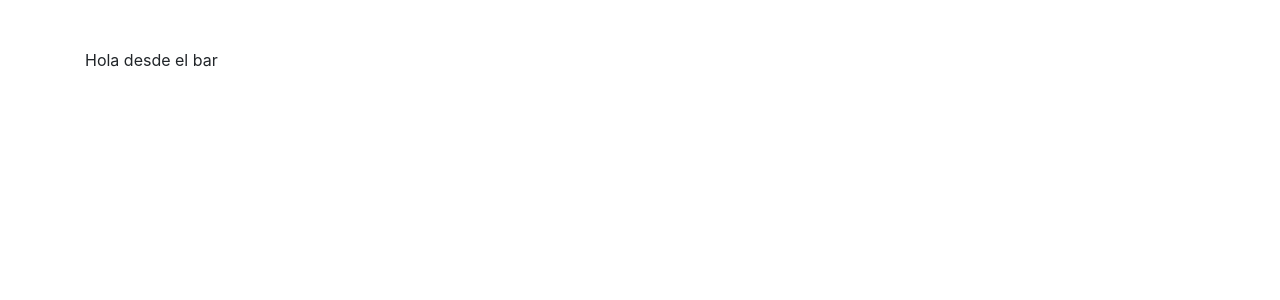
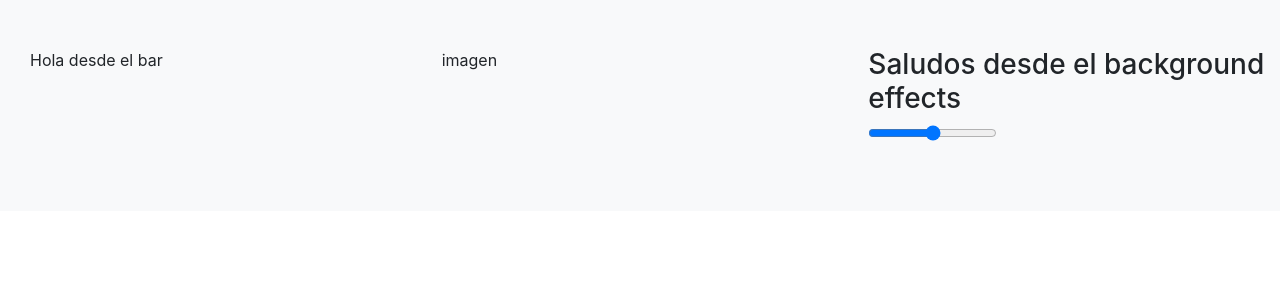
Before and after one commit to DemianMtz1/AntroVirtual, a React (Create React App) app: page / in a window 1280 px wide. Shown: the top 300 px of the page. Built offline with nearby package versions, Linux system fonts and the light colour scheme.

Commit message:
Se agregan branch y se inicia la estructura del antro virtual

```diff
--- a/src/App.js
+++ b/src/App.js
@@ -1,11 +1,28 @@
 import React from 'react';
 import Bar from './components/Bar'
+import BackgroundEffects from './components/BackgroundEffects';
+
 
 function App() {
   return (
-    <div className="container my-5">
-      <Bar />
+    <div>
+      <div className="container-fluid bg-light py-5 m-auto">
+        <div className="row">
+
+          <div className="col-sm">
+            <Bar />
+          </div>
+          <div className="col-sm">
+            <p>imagen</p>
+
+          </div>
+          <div className="col-sm">
+            <BackgroundEffects />
+          </div>
+        </div>
+      </div>
     </div>
+
   );
 }
 
--- a/src/components/BackgroundEffects.js
+++ b/src/components/BackgroundEffects.js
@@ -1,14 +1,16 @@
-import React, {useEffect} from 'react';
+import React, { useEffect } from 'react';
 
 
 
 // Consume la api rest
-const Bar = () =>{
+const Bar = () => {
 
-    return(
+    return (
         <div>
-
-
+            <h3 >Saludos desde el background effects</h3>
+            <form className="form-group">
+                <input type="range"></input>
+            </form>
         </div>
     )
 }
--- a/src/components/Bar.js
+++ b/src/components/Bar.js
@@ -1,14 +1,17 @@
-import React, {useEffect} from 'react';
-import BackgroundEffects from './BackgroundEffects';
+import React, { useEffect } from 'react';
 
 
 // Consume la api rest
-const Bar = () =>{
+const Bar = () => {
 
-    return(
+    return (
         <div>
-            <p>Hola desde el bar</p>
-            <BackgroundEffects />
+            <div className="col-sm">
+                <p>Hola desde el bar</p>
+
+            </div>
+
+
         </div>
     )
 }
```
